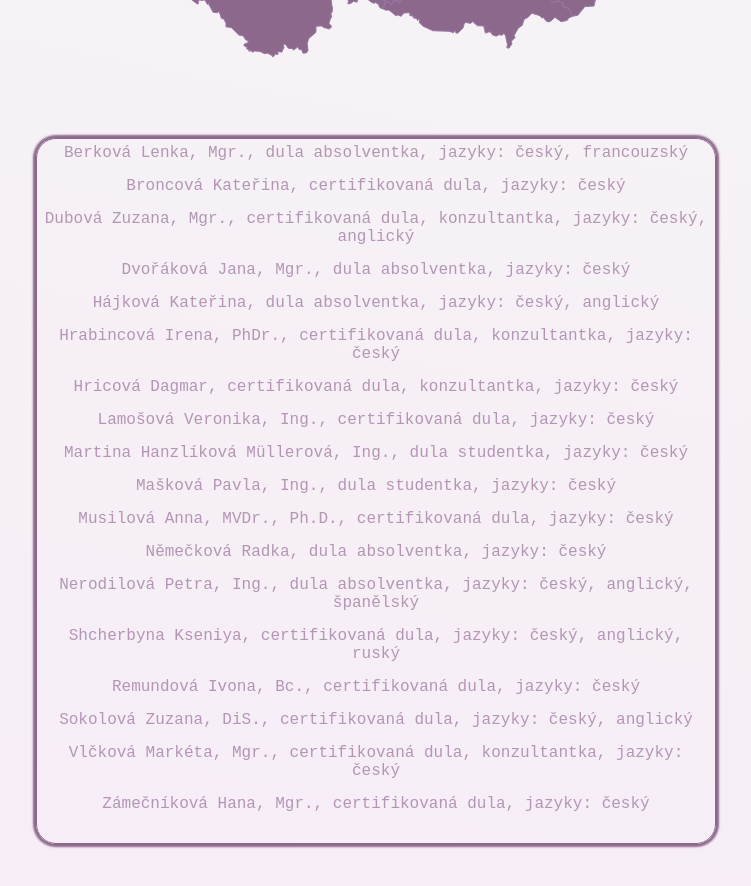
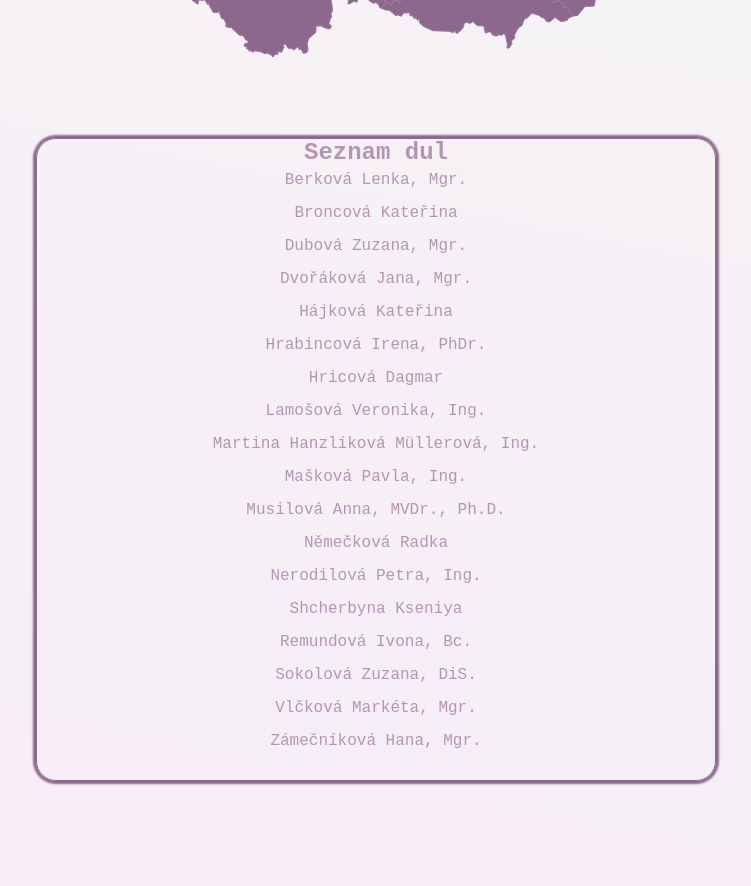
Before and after one commit to CreativeOxana/mojedula, a React (Vite) app: page /find_doula in a window 1280 px wide. Shown: the part 440-1326 px from the top of the page, without its empty margins (264-1015 px from the left). Built offline with nearby package versions, Linux system fonts and the light colour scheme; a web font is replaced by a local one.

Commit message:
Correcting DulaList

```diff
--- a/src/pages/components/DulaList/DulaList.jsx
+++ b/src/pages/components/DulaList/DulaList.jsx
@@ -5,6 +5,7 @@ import './style.css';
 export default function ({ region }) {
   const [showModal, setShowModal] = useState(false);
   const [selectedDula, setSelectedDula] = useState(null);
+  const [hoveredDulaId, setHoveredDulaId] = useState(null);
 
   const handleToggleModal = (dula) => {
     setSelectedDula(dula);
@@ -149,17 +150,32 @@ export default function ({ region }) {
     <>
       <ul className="container dula box">
         {showModal && selectedDula && (
-          <>
-            <Modal dula={selectedDula} onClose={() => setShowModal(false)} />
-          </>
+          <Modal dula={selectedDula} onClose={() => setShowModal(false)} />
         )}
-        {currentDulas.map((cd, id) => (
-          <>
-            <li key={id} onClick={() => handleToggleModal(cd)}>
-              {cd.name}, {cd.accretitaion}, jazyky: {cd.language.join(', ')}
-            </li>
-          </>
-        ))}
+        <h2>Seznam dul</h2>
+        <ul>
+          {currentDulas.length > 0 ? (
+            currentDulas.map((cd) => (
+              <li
+                key={cd.id}
+                onClick={() => handleToggleModal(cd)}
+                onMouseEnter={() => setHoveredDulaId(cd.id)} // Set hovered dula ID
+                onMouseLeave={() => setHoveredDulaId(null)} // Clear hovered dula ID
+                className="dula-list-item"
+              >
+                {cd.name}
+                {hoveredDulaId === cd.id && ( // Render additional props if hovered
+                  <div className="dula-info">
+                    <p>Akreditace: {cd.accretitaion}</p>
+                    <p>Jazyky: {cd.language.join(', ')}</p>
+                  </div>
+                )}
+              </li>
+            ))
+          ) : (
+            <p>Žádné údaje o dulách k zobrazení.</p>
+          )}
+        </ul>
       </ul>
     </>
   );
--- a/src/pages/components/Modal/index.jsx
+++ b/src/pages/components/Modal/index.jsx
@@ -5,6 +5,8 @@ export default function Modal() {
   const [isModalOpen, setIsModalOpen] = useState(false);
   const [duly, setDuly] = useState([]);
   const [selectedDula, setSelectedDula] = useState(null);
+  const [loading, setLoading] = useState(true);
+  const [error, setError] = useState(null);
 
   const openModal = () => {
     if (selectedDula) {
@@ -20,12 +22,21 @@ export default function Modal() {
 
   useEffect(() => {
     const fetchData = async () => {
-      const api = await fetch('http://localhost:4000/api/duly');
-      const response = await api.json();
-      console.log(response);
-      const duly = response.data;
-      console.log(duly[0].medallion);
-      setDuly(duly);
+      setLoading(true);
+      try {
+        const response = await fetch('http://localhost:4000/api/duly');
+
+        if (!response.ok) {
+          throw new Error('Network response was not ok');
+        }
+
+        const data = await response.json();
+        setDuly(data.data);
+      } catch (err) {
+        setError(err.message);
+      } finally {
+        setLoading(false);
+      }
     };
 
     fetchData();
@@ -35,6 +46,14 @@ export default function Modal() {
     setSelectedDula(dula);
     openModal();
   };
+
+  if (loading) {
+    return <p>Načítání...</p>;
+  }
+
+  if (error) {
+    return <p>Chyba při načítání: {error}</p>;
+  }
 
   return (
     <>
```
